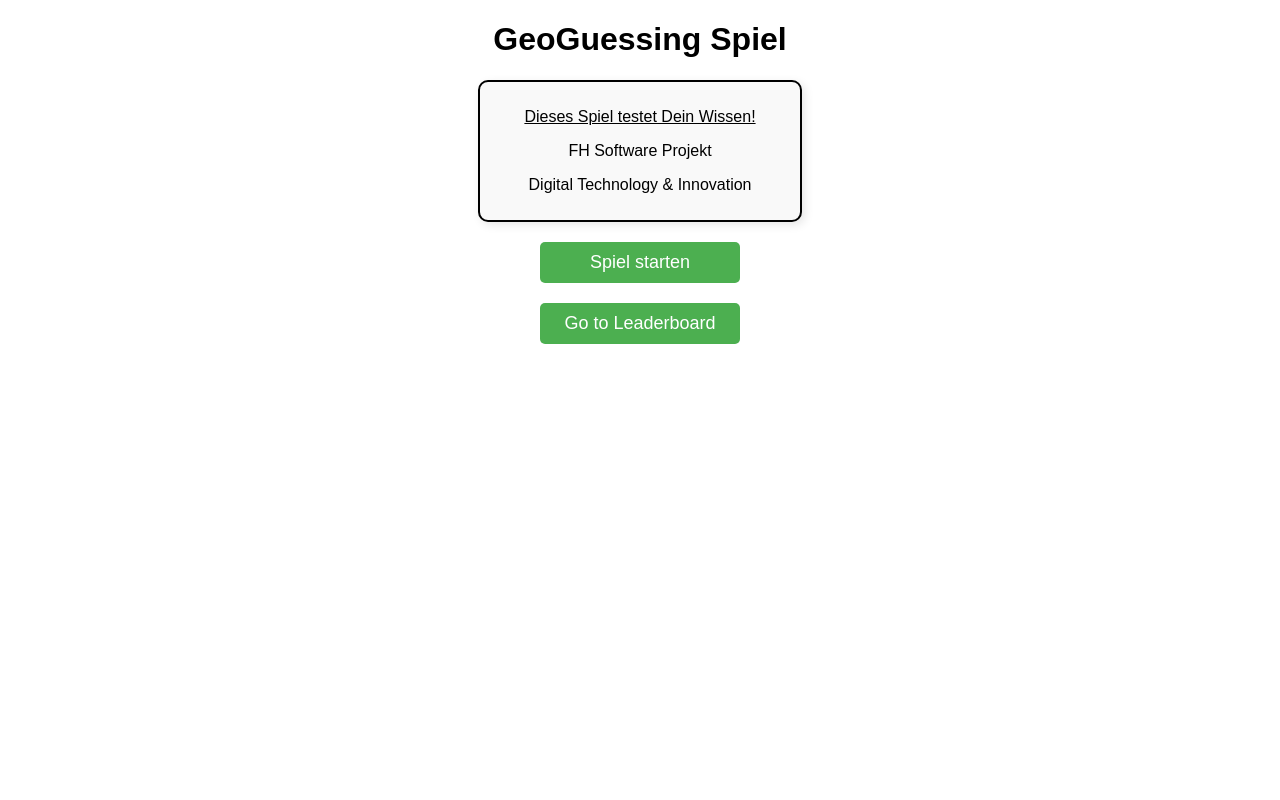
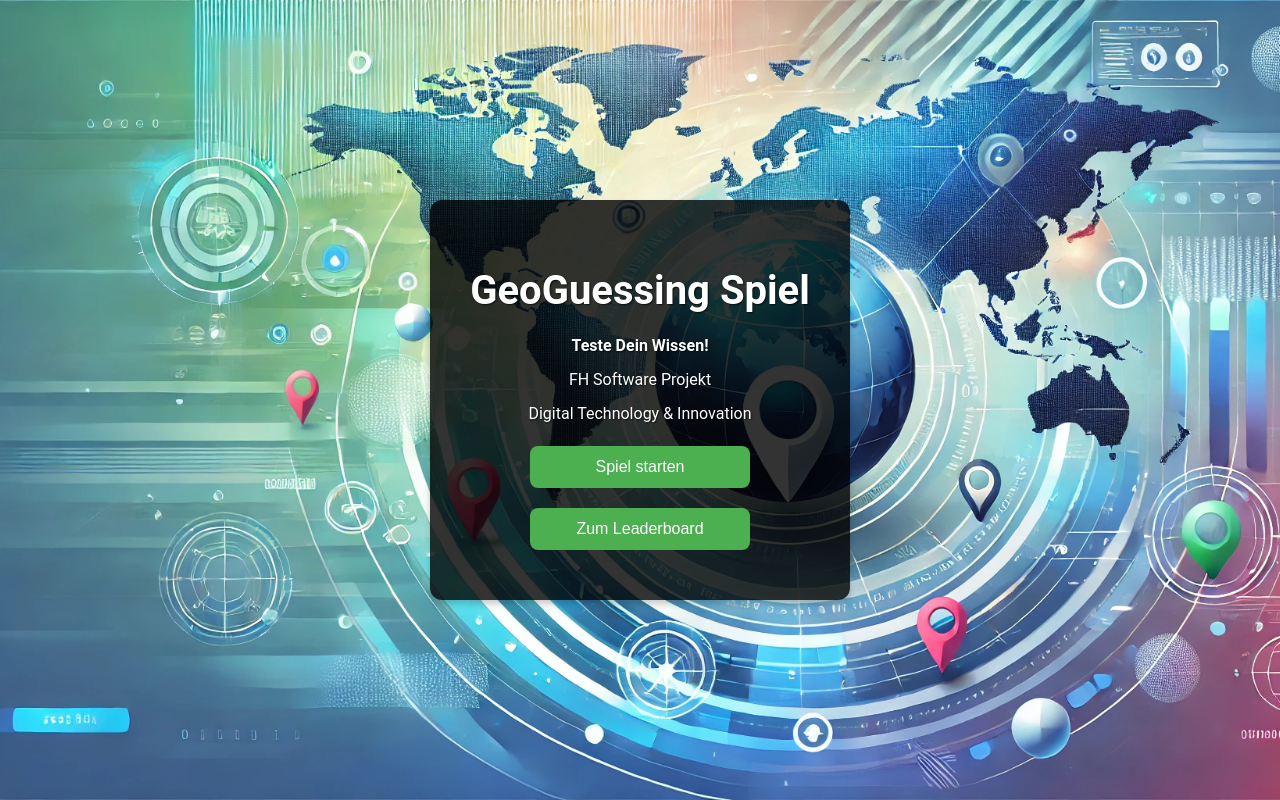
Before and after one commit to AndreasThumfart/GeoGuessing, a Flask app: page / in a window 1280 px wide. Run offline with Flask 3, Linux system fonts and the light colour scheme.

Commit message:
Design update

```diff
--- a/templates/index.html
+++ b/templates/index.html
@@ -6,65 +6,77 @@
     <title>GeoGuessing Spiel</title>
     <style>
       body {
-        font-family: Arial, sans-serif;
         margin: 0;
         padding: 0;
+        font-family: 'Roboto', sans-serif;
+        background: url("/static/images/BG.webp") no-repeat center center fixed;
+        background-size: cover;
+        display: flex;
+        justify-content: center;
+        align-items: center;
+        height: 100vh;
+        color: #ffffff;
+        text-shadow: 1px 1px 2px rgba(0, 0, 0, 0.7);
       }
 
       .text-box {
-        border: 2px solid #000; /* Rahmen */
-        padding: 10px; /* Innenabstand */
-        margin: 20px auto; /* Außenabstand und Zentrierung des gesamten Blocks */
-        width: 300px; /* Breite der Box */
-        text-align: center; /* Zentriert den Text innerhalb der Box */
-        background-color: #f9f9f9; /* Hintergrundfarbe */
-        border-radius: 10px; /* Abgerundete Ecken */
-        box-shadow: 3px 3px 10px rgba(0, 0, 0, 0.1); /* Schatten */
+        padding: 40px;
+        text-align: center;
+        background: rgba(0, 0, 0, 0.8);
+        border-radius: 12px;
+        box-shadow: 0px 4px 6px rgba(0, 0, 0, 0.2);
+        max-width: 500px;
+        margin: auto;
       }
 
-      #controls button {
-        font-size: 18px; /* Größerer Button */
-        padding: 10px 20px;
-        margin-bottom: 10px; /* Abstand unter dem Button */
-        cursor: pointer;
-        background-color: #4caf50;
-        color: white;
-        border: none;
-        border-radius: 5px;
+      .text-box h1 {
+        font-size: 2.5rem;
+        margin-bottom: 20px;
       }
 
-      #start-button {
-        display: block;
-        margin: 20px auto;
-        padding: 10px 20px;
-        font-size: 18px;
-        background-color: #4caf50;
-        color: white;
-        border: none;
-        border-radius: 5px;
-        cursor: pointer;
-        text-align: center;
-        width: 200px; /* Breite des Buttons */
+      .text-box p {
+        margin: 10px 0;
+        font-size: 1rem;
+        line-height: 1.5;
       }
 
-      #start-button:hover {
-        background-color: #45a049; /* Leicht dunklere Farbe beim Hover */
+      .button {
+        padding: 12px 24px;
+        font-size: 1rem;
+        background-color: #4caf50;
+        color: #ffffff;
+        border: none;
+        border-radius: 8px;
+        cursor: pointer;
+        transition: background-color 0.3s ease;
+        margin: 10px;
+        width: 220px;
+        text-align: center;
+      }
+
+      .button:hover {
+        background-color: #45a049;
+      }
+
+      .button-container {
+        display: flex;
+        flex-direction: column;
+        align-items: center;
       }
     </style>
   </head>
   <body>
-    <h1 style="text-align: center">GeoGuessing Spiel</h1>
-
     <div class="text-box">
-      <p style="text-decoration: underline">Dieses Spiel testet Dein Wissen!</p>
+      <h1>GeoGuessing Spiel</h1>
+      <p><strong>Teste Dein Wissen!</strong></p>
       <p>FH Software Projekt</p>
       <p>Digital Technology & Innovation</p>
+
+      <div class="button-container">
+        <button class="button" onclick="startGame()">Spiel starten</button>
+        <button class="button" onclick="navigateToLeaderboard()">Zum Leaderboard</button>
+      </div>
     </div>
-
-    <!-- Start-Button -->
-    <button id="start-button" onclick="startGame()">Spiel starten</button>
-
-    <button id="start-button" onclick="navigateToLeaderboard()">Go to Leaderboard</button>
 
     <script>
       function startGame() {
@@ -72,8 +84,9 @@
         window.location.href = "game.html";
       }
       function navigateToLeaderboard() {
-            window.location.href = 'leaderboard.html';
-        }
+        // Navigiere zu leaderboard.html
+        window.location.href = "leaderboard.html";
+      }
     </script>
   </body>
 </html>
```
Also changed, not shown: templates/game.html (+80 -66 lines), templates/leaderboard.html (+53 -7 lines), templates/scoreform.html (+33 -21 lines), static/images/BG.webp (added).
